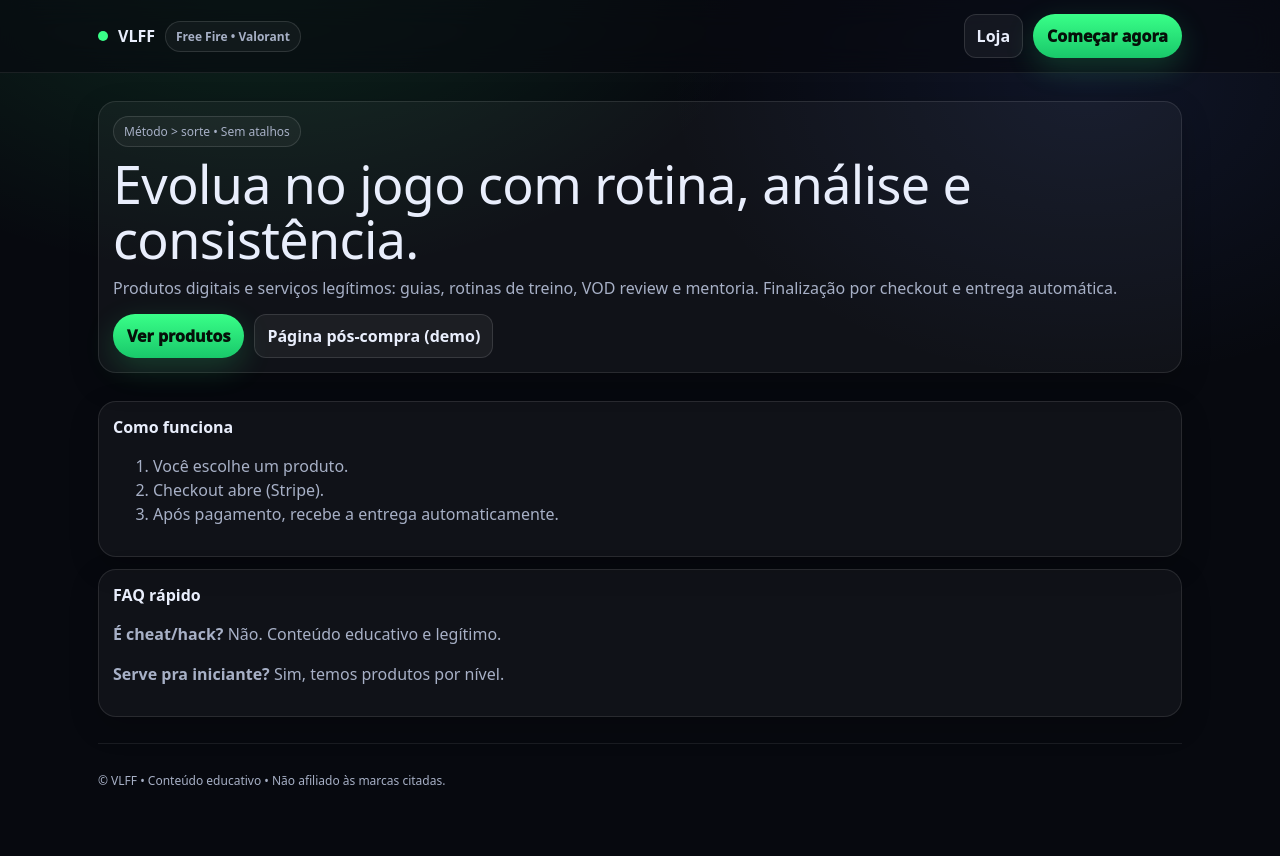
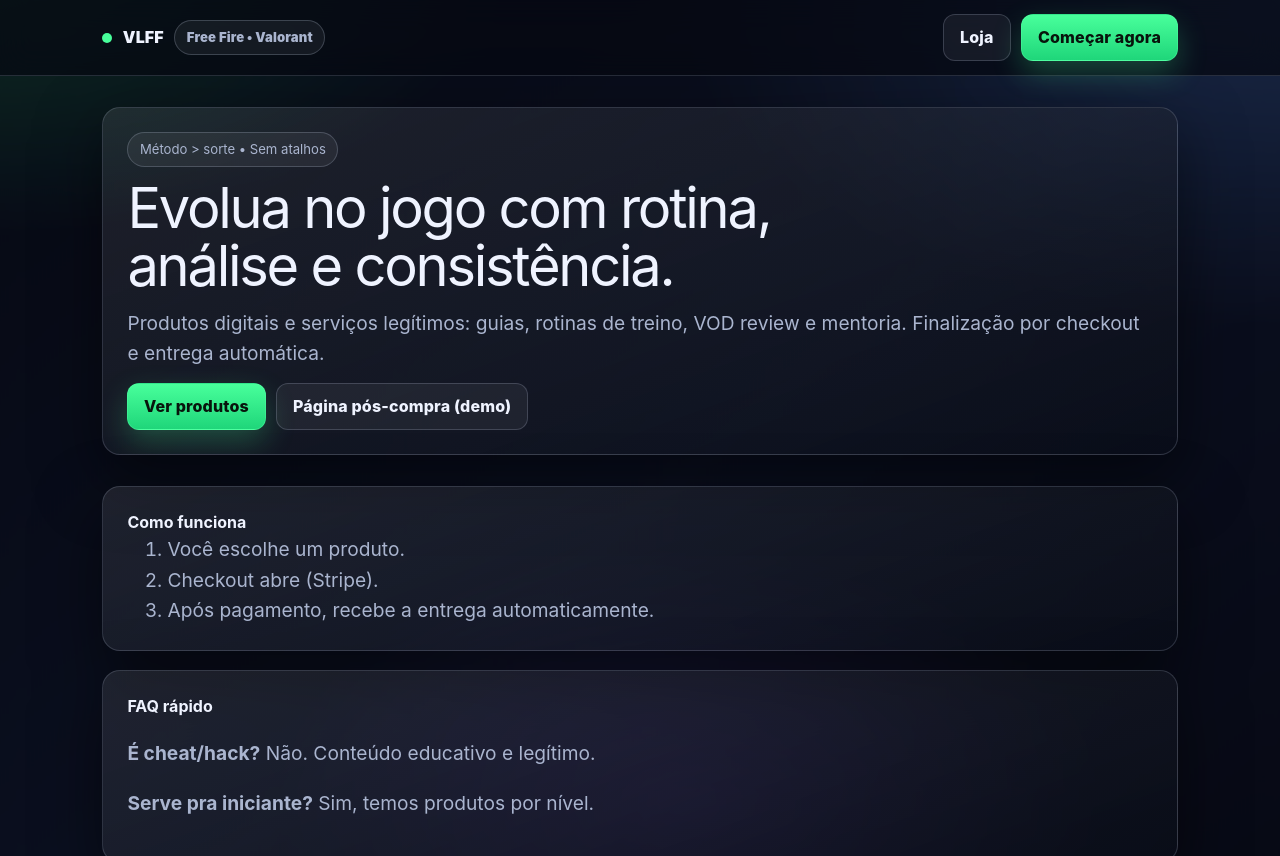
Before and after one commit to gigapeutas/vlff-site, a website: page public/index.html in a window 1280 px wide. Shown: the top 856 px of the page. Before the commit the page ends 817 px from the top, so only its background shows below. Drawn offline with Linux system fonts and the light colour scheme.

Commit message:
Update styles.css

```diff
--- a/public/assets/css/styles.css
+++ b/public/assets/css/styles.css
@@ -1,45 +1,404 @@
-:root{
-  --bg:#07090f;
-  --panel: rgba(255,255,255,.06);
-  --stroke: rgba(255,255,255,.12);
-  --text:#e9eefc;
-  --muted:#a7b0c6;
-  --cta:#39ff88;
-  --cta2:#19c86a;
-  --shadow: 0 18px 60px rgba(0,0,0,.55);
-  --r:18px;
-  --max:1120px;
+:root {
+  --bg: #060810;
+  --bg-soft: #0d1220;
+  --panel: rgba(17, 24, 39, 0.62);
+  --panel-strong: rgba(15, 21, 35, 0.82);
+  --stroke: rgba(167, 176, 198, 0.28);
+  --text: #eff3ff;
+  --muted: #aab5cf;
+  --cta: #48ff9b;
+  --cta2: #1fd67a;
+  --accent: #6da4ff;
+  --danger: #ff6d8a;
+  --focus: #8db7ff;
+  --shadow: 0 24px 64px rgba(0, 0, 0, 0.5);
+  --radius: 18px;
+  --radius-sm: 12px;
+  --max: 1120px;
+  --space-1: clamp(0.45rem, 0.6vw, 0.7rem);
+  --space-2: clamp(0.7rem, 1.1vw, 1rem);
+  --space-3: clamp(1rem, 1.8vw, 1.4rem);
+  --space-4: clamp(1.4rem, 2.4vw, 2rem);
+  --space-5: clamp(1.8rem, 3.5vw, 3.1rem);
+  --hero-title: clamp(1.8rem, 6vw, 3.5rem);
+  --hero-sub: clamp(0.98rem, 2.5vw, 1.2rem);
 }
-*{box-sizing:border-box}
-body{
-  margin:0; color:var(--text);
-  font-family:system-ui,-apple-system,Segoe UI,Roboto,Arial;
+
+* {
+  box-sizing: border-box;
+}
+
+html,
+body {
+  min-height: 100%;
+}
+
+body {
+  margin: 0;
+  color: var(--text);
+  font-family: "Inter", "Segoe UI", system-ui, -apple-system, sans-serif;
+  background: var(--bg);
+  overflow-x: clip;
+  line-height: 1.45;
+  position: relative;
+}
+
+body::before,
+body::after {
+  content: "";
+  position: fixed;
+  inset: -25vh -25vw;
+  pointer-events: none;
+  z-index: -3;
+}
+
+body::before {
   background:
-    radial-gradient(900px 600px at 20% -10%, rgba(57,255,136,.14), transparent 60%),
-    radial-gradient(700px 500px at 85% 10%, rgba(92,128,255,.10), transparent 60%),
-    var(--bg);
-  overflow-x:hidden;
+    radial-gradient(42% 36% at 16% 12%, rgba(72, 255, 155, 0.17), transparent 70%),
+    radial-gradient(45% 38% at 85% 18%, rgba(109, 164, 255, 0.16), transparent 70%),
+    radial-gradient(30% 30% at 54% 84%, rgba(151, 86, 255, 0.11), transparent 72%),
+    linear-gradient(140deg, #05070d 5%, #0b1020 55%, #06070f 100%);
+  filter: blur(2px);
+  transform-origin: 50% 50%;
+  animation: bgShift 18s ease-in-out infinite alternate;
+  will-change: transform, filter;
 }
-a{color:inherit;text-decoration:none}
-.container{max-width:var(--max);margin:0 auto;padding:0 18px}
-.topbar{position:sticky;top:0;z-index:99;background:rgba(7,9,15,.62);backdrop-filter:blur(14px);border-bottom:1px solid rgba(255,255,255,.08)}
-.nav{display:flex;align-items:center;justify-content:space-between;padding:14px 0;gap:12px}
-.brand{display:flex;align-items:center;gap:10px;font-weight:900}
-.badge{font-size:12px;padding:6px 10px;border:1px solid var(--stroke);border-radius:999px;color:var(--muted);background:rgba(255,255,255,.04)}
-.actions{display:flex;gap:10px;align-items:center;flex-wrap:wrap}
-.btn{display:inline-flex;align-items:center;justify-content:center;padding:10px 12px;border-radius:12px;border:1px solid rgba(255,255,255,.12);background:rgba(255,255,255,.05);font-weight:850}
-.btn:hover{background:rgba(255,255,255,.08)}
-.cta{border:0;border-radius:999px;padding:11px 14px;background:linear-gradient(180deg,var(--cta),var(--cta2));color:#051009;font-weight:950;box-shadow:0 10px 30px rgba(57,255,136,.18)}
-.hero{padding:28px 0}
-.card{border:1px solid rgba(255,255,255,.10);background:rgba(255,255,255,.04);border-radius:var(--r);box-shadow:0 10px 30px rgba(0,0,0,.20);padding:14px}
-.h1{font-size:40px;line-height:1.05;letter-spacing:-.6px;margin:10px 0}
-.sub{color:var(--muted);line-height:1.5}
-.grid{display:grid;gap:12px}
-.products{display:grid;gap:12px}
-.pill{font-size:12px;padding:6px 10px;border-radius:999px;border:1px solid var(--stroke);background:rgba(255,255,255,.04);color:var(--muted);display:inline-flex;gap:6px;align-items:center}
-.price{font-weight:950}
-.footer{padding:28px 0;border-top:1px solid rgba(255,255,255,.08);margin-top:26px;color:var(--muted);font-size:12px}
-@media (min-width:860px){
-  .h1{font-size:52px}
-  .products{grid-template-columns:repeat(3,1fr)}
+
+body::after {
+  z-index: -2;
+  background:
+    repeating-linear-gradient(
+      to bottom,
+      rgba(255, 255, 255, 0.024) 0,
+      rgba(255, 255, 255, 0.024) 1px,
+      transparent 2px,
+      transparent 5px
+    ),
+    radial-gradient(rgba(255, 255, 255, 0.04) 0.6px, transparent 1px);
+  background-size: 100% 4px, 3px 3px;
+  opacity: 0.12;
+  mix-blend-mode: soft-light;
 }
+
+@keyframes bgShift {
+  0% {
+    transform: translate3d(-2%, -1%, 0) scale(1);
+    filter: blur(2px) saturate(105%);
+  }
+
+  100% {
+    transform: translate3d(1.5%, 2%, 0) scale(1.05);
+    filter: blur(6px) saturate(120%);
+  }
+}
+
+a {
+  color: inherit;
+  text-decoration: none;
+}
+
+.container {
+  width: min(100%, var(--max));
+  margin-inline: auto;
+  padding-inline: clamp(0.95rem, 3.5vw, 1.4rem);
+}
+
+.topbar {
+  position: sticky;
+  top: 0;
+  z-index: 50;
+  background: rgba(6, 9, 18, 0.74);
+  border-bottom: 1px solid rgba(167, 176, 198, 0.2);
+  backdrop-filter: blur(15px);
+}
+
+.nav {
+  display: flex;
+  align-items: center;
+  justify-content: space-between;
+  flex-wrap: wrap;
+  gap: var(--space-2);
+  padding-block: var(--space-2);
+}
+
+.brand {
+  display: inline-flex;
+  flex-wrap: wrap;
+  align-items: center;
+  gap: 0.65rem;
+  font-weight: 900;
+  letter-spacing: 0.01em;
+}
+
+.brand-dot {
+  width: 0.6rem;
+  aspect-ratio: 1;
+  border-radius: 999px;
+  background: var(--cta);
+  box-shadow: 0 0 22px rgba(72, 255, 155, 0.85);
+}
+
+.badge,
+.pill {
+  display: inline-flex;
+  align-items: center;
+  gap: 0.45rem;
+  padding: 0.45rem 0.72rem;
+  border-radius: 999px;
+  border: 1px solid var(--stroke);
+  background: rgba(255, 255, 255, 0.06);
+  color: var(--muted);
+  font-size: clamp(0.72rem, 2.2vw, 0.82rem);
+}
+
+.actions {
+  display: flex;
+  align-items: center;
+  gap: 0.6rem;
+  flex-wrap: wrap;
+  width: 100%;
+}
+
+.btn,
+.cta {
+  min-height: 44px;
+  border-radius: 12px;
+  padding: 0.68rem 1rem;
+  font-weight: 800;
+  letter-spacing: 0.01em;
+  border: 1px solid transparent;
+  transition: transform 160ms ease, box-shadow 180ms ease, background-color 160ms ease, border-color 160ms ease;
+  will-change: transform;
+  cursor: pointer;
+}
+
+.btn {
+  background: rgba(255, 255, 255, 0.06);
+  border-color: rgba(167, 176, 198, 0.25);
+  color: var(--text);
+}
+
+.cta {
+  background: linear-gradient(180deg, var(--cta), var(--cta2));
+  color: #08140c;
+  border-color: rgba(90, 255, 170, 0.35);
+  box-shadow: 0 12px 30px rgba(72, 255, 155, 0.24);
+}
+
+.btn:hover,
+.cta:hover {
+  transform: translateY(-1px);
+}
+
+.btn:hover {
+  background: rgba(255, 255, 255, 0.12);
+}
+
+.cta:hover {
+  box-shadow: 0 16px 36px rgba(72, 255, 155, 0.36);
+}
+
+.btn:active,
+.cta:active {
+  transform: translateY(1px) scale(0.99);
+}
+
+.btn:focus-visible,
+.cta:focus-visible,
+.tab-btn:focus-visible {
+  outline: 2px solid var(--focus);
+  outline-offset: 2px;
+}
+
+.btn-block-mobile {
+  width: 100%;
+}
+
+.hero {
+  padding-block: var(--space-4);
+}
+
+.card {
+  border: 1px solid rgba(167, 176, 198, 0.22);
+  background: linear-gradient(160deg, rgba(255, 255, 255, 0.09), rgba(10, 14, 25, 0.72));
+  border-radius: var(--radius);
+  box-shadow: var(--shadow);
+  padding: clamp(1rem, 2.6vw, 1.5rem);
+  position: relative;
+  overflow: hidden;
+}
+
+.card::before {
+  content: "";
+  position: absolute;
+  inset: 0;
+  background: linear-gradient(110deg, transparent 0 35%, rgba(255, 255, 255, 0.08) 48%, transparent 62%);
+  transform: translateX(-120%);
+  transition: transform 700ms ease;
+  pointer-events: none;
+}
+
+.card:hover::before {
+  transform: translateX(120%);
+}
+
+.hero-content {
+  max-width: 68ch;
+}
+
+.h1 {
+  font-size: var(--hero-title);
+  line-height: 1.04;
+  letter-spacing: -0.04em;
+  margin: 0.75rem 0;
+  text-wrap: balance;
+}
+
+.h2 {
+  font-size: clamp(1.3rem, 3.2vw, 2rem);
+  margin: 0;
+}
+
+.sub {
+  margin: 0;
+  color: var(--muted);
+  font-size: var(--hero-sub);
+  line-height: 1.6;
+}
+
+.hero-cta {
+  display: flex;
+  flex-direction: column;
+  gap: 0.6rem;
+  margin-top: var(--space-3);
+}
+
+.section {
+  margin-block: var(--space-4);
+}
+
+.section-head {
+  display: flex;
+  align-items: center;
+  justify-content: space-between;
+  gap: var(--space-2);
+  margin-bottom: var(--space-2);
+  flex-wrap: wrap;
+}
+
+.grid {
+  display: grid;
+  gap: clamp(0.75rem, 2vw, 1.2rem);
+}
+
+.grid-1 {
+  grid-template-columns: 1fr;
+}
+
+.grid-2,
+.grid-3 {
+  grid-template-columns: 1fr;
+}
+
+.plan-card,
+.social-card,
+.product-card {
+  height: 100%;
+}
+
+.plan-price {
+  display: block;
+  margin-top: 0.5rem;
+  font-weight: 900;
+  font-size: clamp(1.4rem, 4vw, 2rem);
+}
+
+.product-meta {
+  display: flex;
+  justify-content: space-between;
+  align-items: center;
+  flex-wrap: wrap;
+  gap: 0.7rem;
+  margin-top: var(--space-2);
+}
+
+.products {
+  display: grid;
+  gap: clamp(0.8rem, 2vw, 1.2rem);
+  margin-bottom: var(--space-4);
+}
+
+.tab-row {
+  display: flex;
+  flex-wrap: wrap;
+  gap: 0.55rem;
+  margin-top: 0.8rem;
+}
+
+.tab-btn[aria-pressed="true"] {
+  background: rgba(72, 255, 155, 0.2);
+  border-color: rgba(72, 255, 155, 0.5);
+}
+
+.price {
+  font-weight: 950;
+  font-size: clamp(1rem, 2.8vw, 1.2rem);
+}
+
+.footer {
+  margin-top: var(--space-5);
+  padding: var(--space-3) 0 var(--space-4);
+  border-top: 1px solid rgba(167, 176, 198, 0.22);
+  color: var(--muted);
+  font-size: 0.85rem;
+}
+
+.loading {
+  opacity: 0.8;
+  pointer-events: none;
+}
+
+@media (min-width: 640px) {
+  .actions {
+    width: auto;
+    justify-content: flex-end;
+  }
+
+  .btn-block-mobile {
+    width: auto;
+  }
+
+  .hero-cta {
+    flex-direction: row;
+    flex-wrap: wrap;
+  }
+
+  .grid-2 {
+    grid-template-columns: repeat(2, minmax(0, 1fr));
+  }
+}
+
+@media (min-width: 940px) {
+  .grid-3 {
+    grid-template-columns: repeat(3, minmax(0, 1fr));
+  }
+
+  .products {
+    grid-template-columns: repeat(3, minmax(0, 1fr));
+  }
+}
+
+@media (prefers-reduced-motion: reduce) {
+  *,
+  *::before,
+  *::after {
+    animation: none !important;
+    transition-duration: 1ms !important;
+    scroll-behavior: auto !important;
+  }
+
+  body::before {
+    filter: blur(2px);
+    transform: none;
+  }
+}
```
